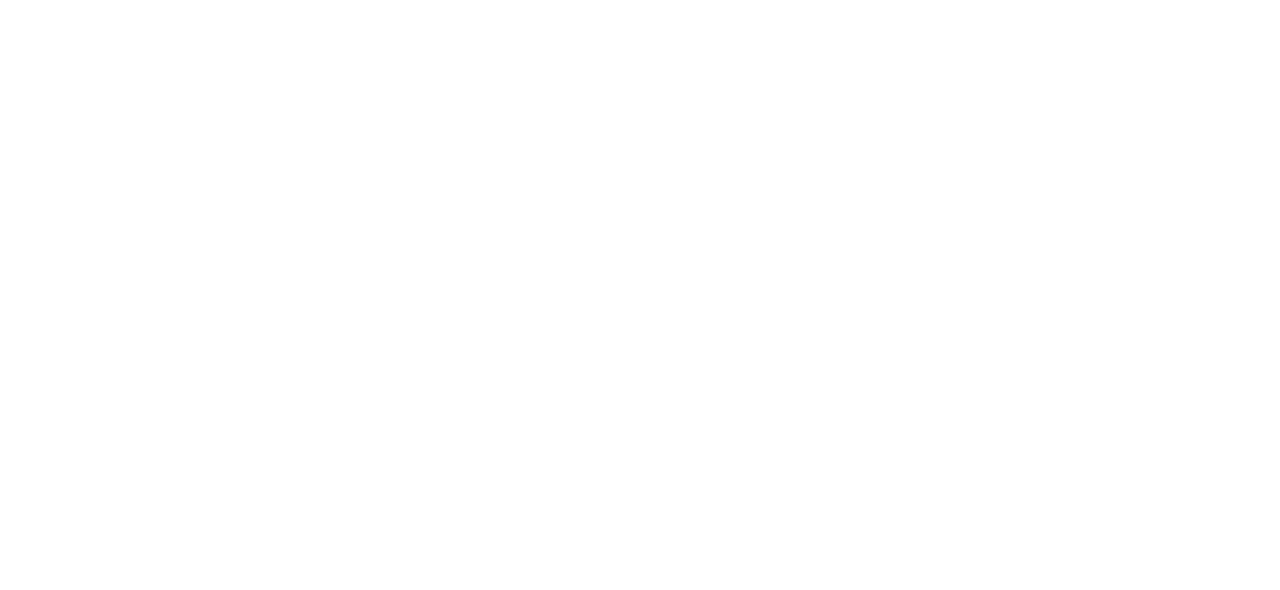
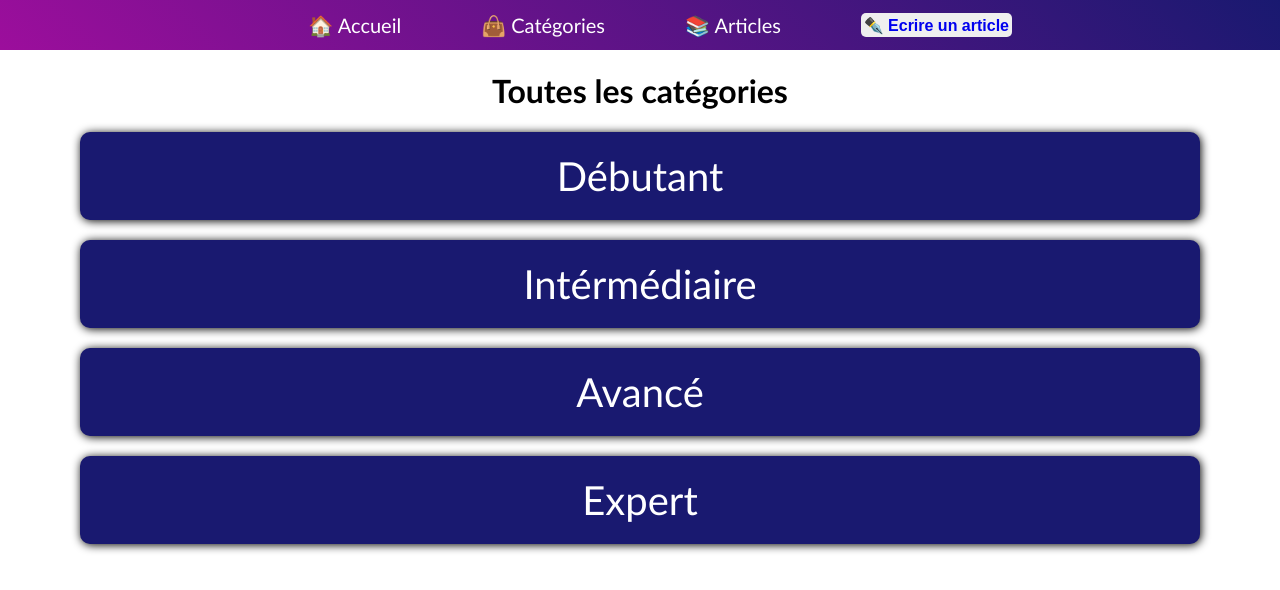
Before and after one commit to paulinemyriam/fullstack-js-andil, a React (Create React App) app: page /fullstack-js-andil/categories in a window 1280 px wide. Before the commit this address had no page. Shown: the top 590 px of the page. Built offline with nearby package versions, Linux system fonts and the light colour scheme.

Commit message:
Mise en forme page catégories

```diff
--- a/src/App.css
+++ b/src/App.css
@@ -146,6 +146,23 @@
 #submitNewArt{
   width: 60%;
 }
+#listCategory {
+  padding: 0;
+}
+.categoryAll {
+  list-style-type: none;
+  background-color: midnightblue;
+  border-radius: 10px;
+  margin: 0.5em 2em;
+  padding: 0.5em;
+  font-size: 40px;
+  box-shadow: 1px 1px 10px #010101;
+  color: white;
+}
+.categoryAll:hover {
+  font-size: 42px;
+  cursor: pointer;
+}
 
 @keyframes App-logo-spin {
   from {
--- a/src/App.js
+++ b/src/App.js
@@ -7,6 +7,7 @@
 import Article from "./components/Articles/Article";
 import NewArticle from "./components/Articles/NewArticle";
 import Home from "./components/Home/Home";
+import Category from "./components/Catégories/Category";
 
 function App() {
   return (
@@ -14,6 +15,7 @@
 
       <Routes>
         <Route path="/fullstack-js-andil" element={<Home />} />
+        <Route path="/fullstack-js-andil/categories" element={<Category />} />
         <Route path="/fullstack-js-andil/articles" element={<AllArticles />} />
         <Route path="/fullstack-js-andil/articles/:id" element={<Article />} />
         <Route path="/fullstack-js-andil/nouvel-article" element={<NewArticle />} />
--- a/src/components/Catégories/Category.js
+++ b/src/components/Catégories/Category.js
@@ -0,0 +1,24 @@
+import React from 'react';
+import Navbar from '../Navbar/Navbar';
+
+class Category extends React.Component {
+    render() {
+        return (
+            <div>
+                <Navbar />
+
+                <h1>Toutes les catégories</h1>
+
+                <ul id='listCategory'>
+                    <li className='categoryAll'>Débutant</li>
+                    <li className='categoryAll'>Intérmédiaire</li>
+                    <li className='categoryAll'>Avancé</li>
+                    <li className='categoryAll'>Expert</li>
+                </ul>
+
+            </div>
+        )
+    }
+}
+
+export default Category;
```
